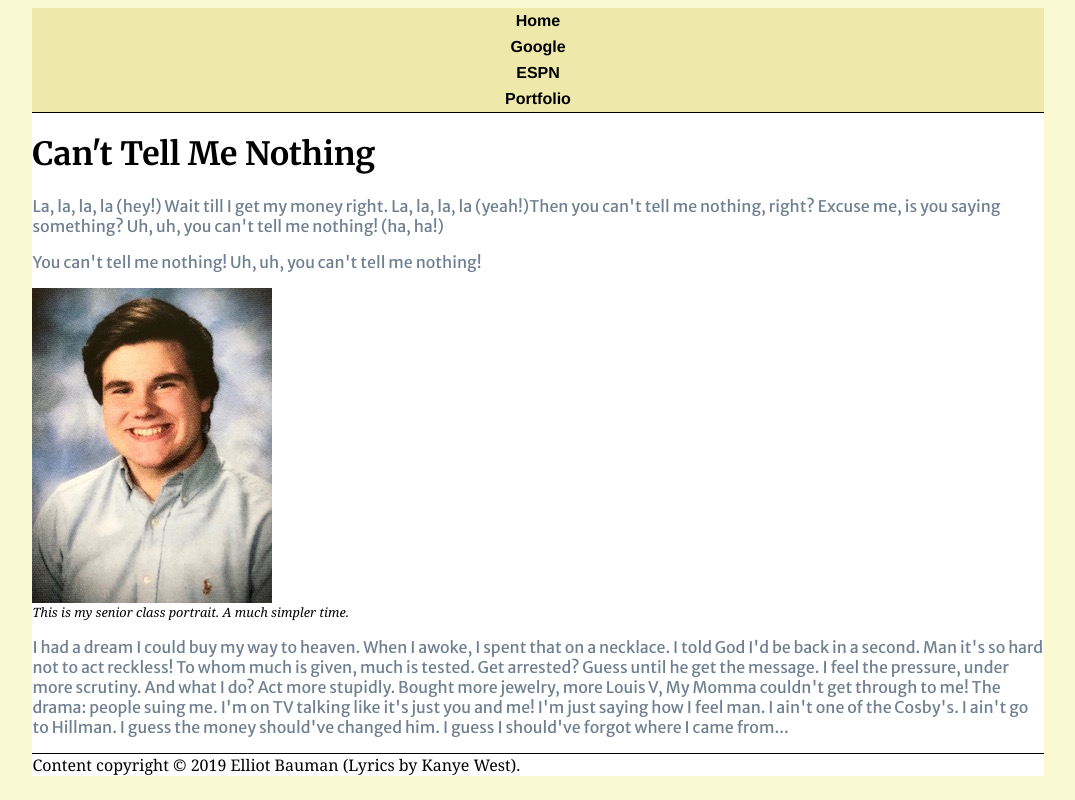
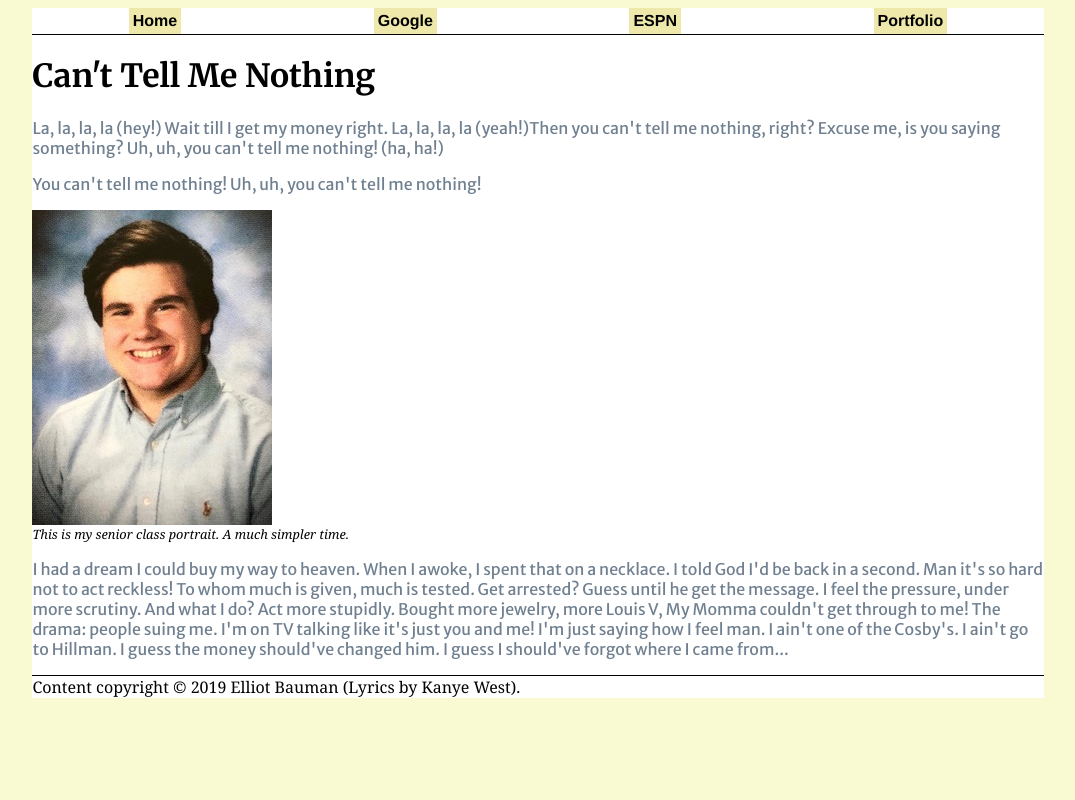
Before and after one commit to J4502-SS19/elliotbauman, a plain HTML site: page index.html in a window 1280 px wide. Shown: the whole page, without its empty margins (102-1177 px from the left). Drawn offline with Linux system fonts and the light colour scheme.

Commit message:
Added flexbox to list items

```diff
--- a/style.css
+++ b/style.css
@@ -37,3 +37,12 @@ padding: 4px; font-family: Helvetica, Arial, sans-serif;}
         border-top: 1px solid black;}
 
 img {border: none}
+
+#nav { display: flex;
+          flex-direction: column;}
+
+@media (min-width: 600px) {
+  #nav { flex-direction: row;
+                justify-content: center;
+              justify-content: space-around;}
+      }
```
